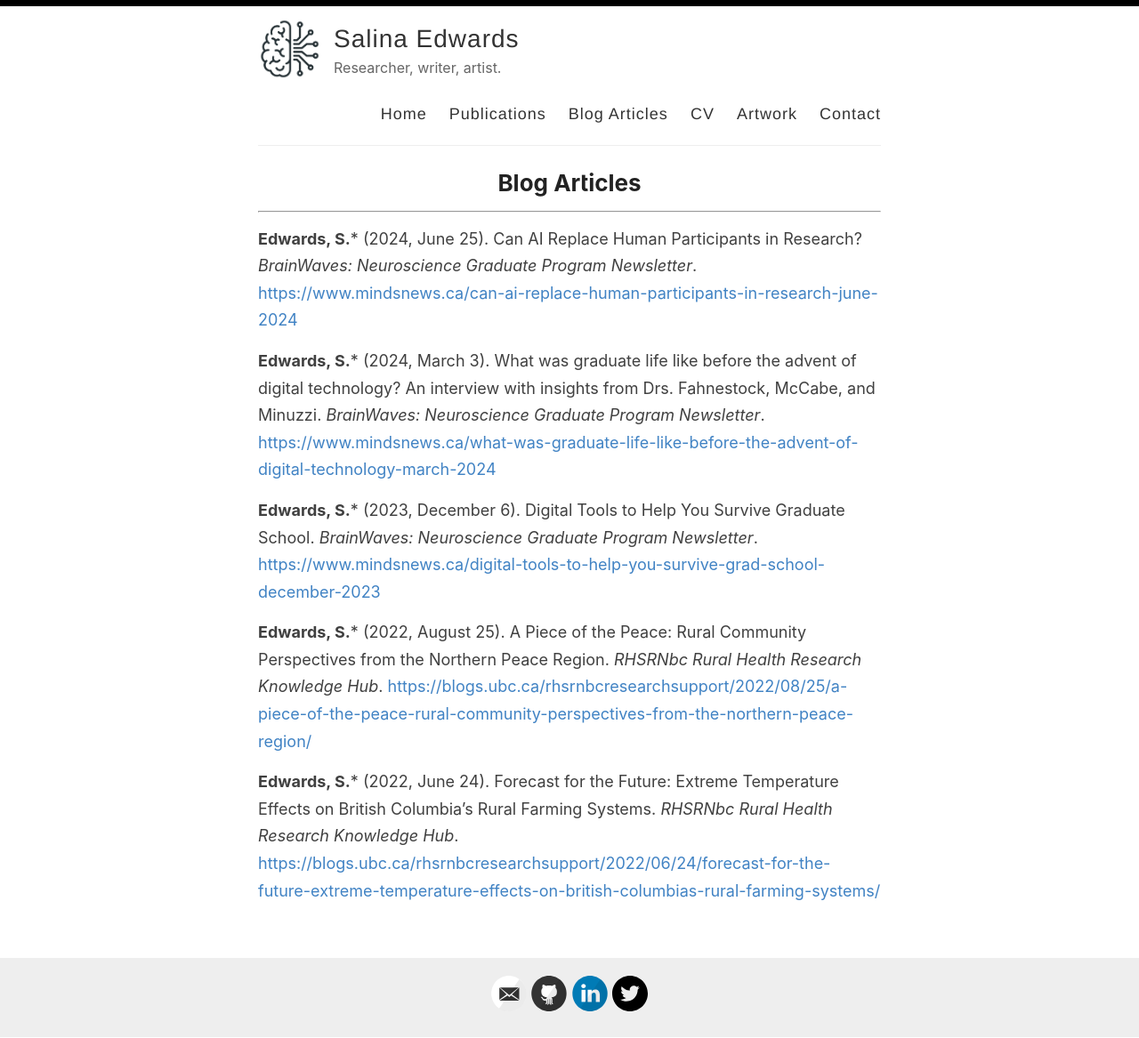
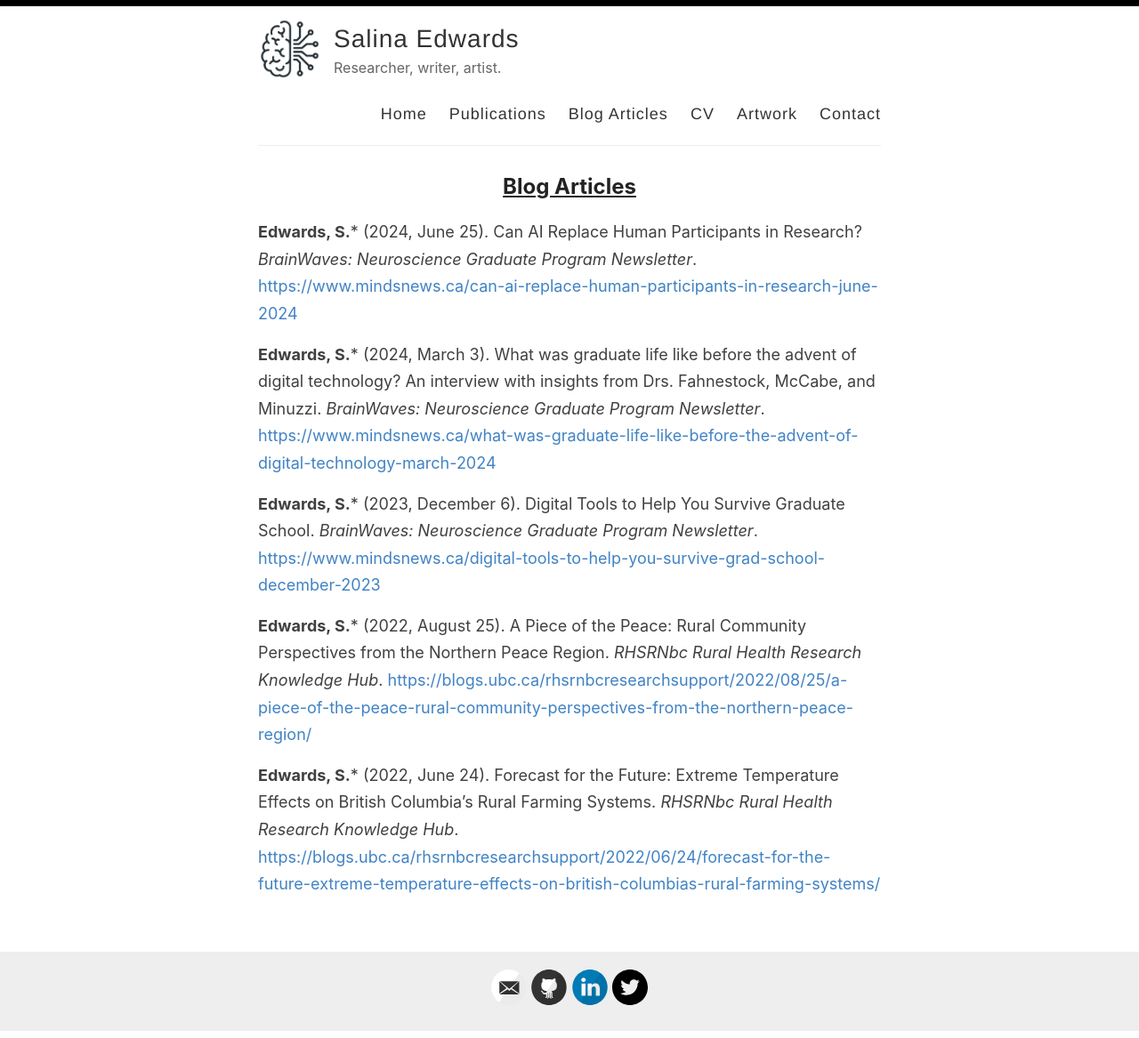
Before and after one commit to salinaedwards/salinaedwards.github.io, a Jekyll site: the page built from _pages/blog-articles.md, in a window 1280 px wide. Shown: the whole page at 89% size. Built offline with Jekyll 4.4.1, drawn with Linux system fonts in a browser that asks for light colours.

```diff
--- a/_pages/blog-articles.md
+++ b/_pages/blog-articles.md
@@ -1,10 +1,11 @@
 ---
 layout: page
 permalink: /blog-articles/
-title: Blog Articles
+title:
 ---
 
----
+<h2><u>Blog Articles</u></h2>
+
 **Edwards, S.*** (2024, June 25). Can AI Replace Human Participants in Research? _BrainWaves: Neuroscience Graduate Program Newsletter_. [https://www.mindsnews.ca/can-ai-replace-human-participants-in-research-june-2024](https://www.mindsnews.ca/can-ai-replace-human-participants-in-research-june-2024)
 
 **Edwards, S.*** (2024, March 3). What was graduate life like before the advent of digital technology? An interview with insights from Drs. Fahnestock, McCabe, and Minuzzi. _BrainWaves: Neuroscience Graduate Program Newsletter_. [https://www.mindsnews.ca/what-was-graduate-life-like-before-the-advent-of-digital-technology-march-2024](https://www.mindsnews.ca/what-was-graduate-life-like-before-the-advent-of-digital-technology-march-2024)
```
